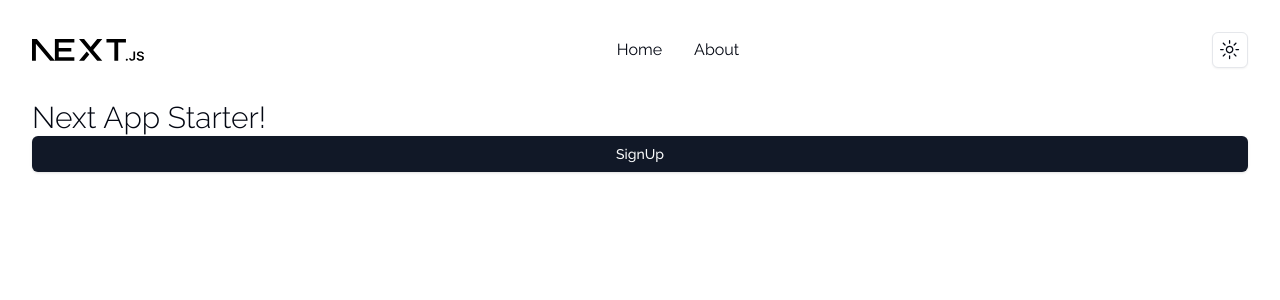
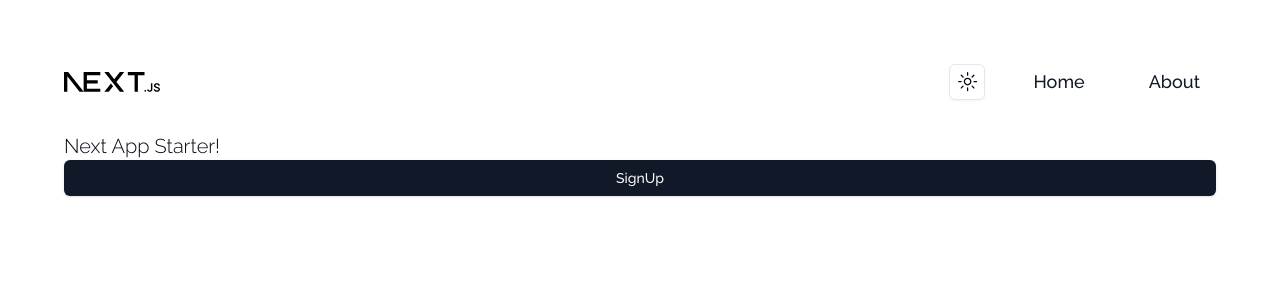
Before and after one commit to Akshay-Priyadarshi/next-starter, a Next.js app: page / in a window 1280 px wide. Shown: the top 300 px of the page. Built offline with nearby package versions, Linux system fonts and the light colour scheme.

Commit message:
Fixed the navbar to be responsive

```diff
--- a/package.json
+++ b/package.json
@@ -10,6 +10,7 @@
     "format": "prettier --write ."
   },
   "dependencies": {
+    "@radix-ui/react-dialog": "^1.0.5",
     "@radix-ui/react-dropdown-menu": "^2.0.6",
     "@radix-ui/react-icons": "^1.3.0",
     "@radix-ui/react-slot": "^1.0.2",
--- a/src/app/layout.tsx
+++ b/src/app/layout.tsx
@@ -19,8 +19,14 @@
   children: React.ReactNode
 }>) {
   return (
-    <html lang="en">
-      <body className={cn(raleway.className, poppins.className, "m-8")}>
+    <html lang="en" suppressHydrationWarning>
+      <body
+        className={cn(
+          raleway.className,
+          poppins.className,
+          "m-8 md:m-12 lg:m-16"
+        )}
+      >
         <Providers>
           <Navbar />
           {children}
--- a/src/app/page.tsx
+++ b/src/app/page.tsx
@@ -3,7 +3,7 @@
 export default function Home() {
   return (
     <main className="flex flex-col justify-start">
-      <h1 className="font-light text-3xl">Next App Starter!</h1>
+      <h1 className="font-light text-xl">Next App Starter!</h1>
       <Button>SignUp</Button>
     </main>
   )
--- a/src/components/menubar.tsx
+++ b/src/components/menubar.tsx
@@ -1,15 +1,26 @@
 import Link from "next/link"
 import React from "react"
+import { Button } from "./ui/button"
 
-const Menubar = () => {
+interface MenubarProps
+  extends React.DetailedHTMLProps<
+    React.HTMLAttributes<HTMLUListElement>,
+    HTMLUListElement
+  > {}
+
+const Menubar = ({ ...props }: MenubarProps) => {
   return (
-    <ul className="hidden md:flex md:justify-between md:items-center">
-      <li className="mr-8">
-        <Link href={"/"}>Home</Link>
-      </li>
-      <li>
-        <Link href={"/about"}>About</Link>
-      </li>
+    <ul {...props}>
+      <Button variant={"link"} asChild>
+        <Link href={"/"}>
+          <p className={"text-lg"}>Home</p>
+        </Link>
+      </Button>
+      <Button variant={"link"} asChild>
+        <Link href={"/about"}>
+          <p className={"text-lg"}>About</p>
+        </Link>
+      </Button>
     </ul>
   )
 }
--- /dev/null
+++ b/src/components/modal-menubar.tsx
@@ -0,0 +1,46 @@
+import { HamburgerMenuIcon, Cross1Icon } from "@radix-ui/react-icons"
+import React from "react"
+import Menubar from "./menubar"
+import { ModeToggle } from "./mode-toggle"
+import { Button } from "./ui/button"
+import {
+  Sheet,
+  SheetTrigger,
+  SheetContent,
+  SheetFooter,
+  SheetClose
+} from "./ui/sheet"
+
+const ModalMenubar = () => {
+  return (
+    <Sheet>
+      <div className={"flex flex-row space-x-4"}>
+        <ModeToggle />
+        <SheetTrigger asChild>
+          <Button className={"md:hidden"} variant={"outline"} size={"icon"}>
+            <HamburgerMenuIcon />
+          </Button>
+        </SheetTrigger>
+      </div>
+      <SheetContent
+        className={"bg-popover opacity-90 h-fit py-20"}
+        side={"right"}
+      >
+        <Menubar className={"flex flex-col space-y-10"} />
+        <SheetFooter>
+          <SheetClose asChild>
+            <Button
+              className={"absolute top-8 right-8"}
+              variant={"outline"}
+              size={"icon"}
+            >
+              <Cross1Icon />
+            </Button>
+          </SheetClose>
+        </SheetFooter>
+      </SheetContent>
+    </Sheet>
+  )
+}
+
+export default ModalMenubar
--- a/src/components/navbar.tsx
+++ b/src/components/navbar.tsx
@@ -1,20 +1,25 @@
 import Image from "next/image"
 import React from "react"
 import BrandLogo from "../../public/next.svg"
+import Link from "next/link"
+import ModalMenubar from "./modal-menubar"
 import Menubar from "./menubar"
-import { ModeToggle } from "./mode-toggle"
 
 const Navbar = () => {
   return (
     <nav className="w-full flex justify-between items-center mb-8">
-      <Image
-        className="w-28 dark:invert"
-        src={BrandLogo}
-        alt="brand-logo"
-        priority
-      />
-      <Menubar />
-      <ModeToggle />
+      <Link href={"/"}>
+        <Image
+          className="w-24 dark:invert"
+          src={BrandLogo}
+          alt="brand-logo"
+          priority
+        />
+      </Link>
+      <div className={"flex flex-row items-center space-x-8"}>
+        <ModalMenubar />
+        <Menubar className="hidden md:flex space-x-8" />
+      </div>
     </nav>
   )
 }
--- /dev/null
+++ b/src/components/ui/sheet.tsx
@@ -0,0 +1,135 @@
+"use client"
+
+import * as React from "react"
+import * as SheetPrimitive from "@radix-ui/react-dialog"
+import { cva, type VariantProps } from "class-variance-authority"
+
+import { cn } from "@/lib/utils"
+
+const Sheet = SheetPrimitive.Root
+
+const SheetTrigger = SheetPrimitive.Trigger
+
+const SheetClose = SheetPrimitive.Close
+
+const SheetPortal = SheetPrimitive.Portal
+
+const SheetOverlay = React.forwardRef<
+  React.ElementRef<typeof SheetPrimitive.Overlay>,
+  React.ComponentPropsWithoutRef<typeof SheetPrimitive.Overlay>
+>(({ className, ...props }, ref) => (
+  <SheetPrimitive.Overlay
+    className={cn(
+      "fixed inset-0 z-50 bg-black/80  data-[state=open]:animate-in data-[state=closed]:animate-out data-[state=closed]:fade-out-0 data-[state=open]:fade-in-0",
+      className
+    )}
+    {...props}
+    ref={ref}
+  />
+))
+SheetOverlay.displayName = SheetPrimitive.Overlay.displayName
+
+const sheetVariants = cva(
+  "fixed z-50 gap-4 bg-background p-6 shadow-lg transition ease-in-out data-[state=open]:animate-in data-[state=closed]:animate-out data-[state=closed]:duration-300 data-[state=open]:duration-500",
+  {
+    variants: {
+      side: {
+        top: "inset-x-0 top-0 border-b data-[state=closed]:slide-out-to-top data-[state=open]:slide-in-from-top",
+        bottom:
+          "inset-x-0 bottom-0 border-t data-[state=closed]:slide-out-to-bottom data-[state=open]:slide-in-from-bottom",
+        left: "inset-y-0 left-0 h-full w-3/4 border-r data-[state=closed]:slide-out-to-left data-[state=open]:slide-in-from-left sm:max-w-sm",
+        right:
+          "inset-y-0 right-0 h-full w-3/4 border-l data-[state=closed]:slide-out-to-right data-[state=open]:slide-in-from-right sm:max-w-sm"
+      }
+    },
+    defaultVariants: {
+      side: "right"
+    }
+  }
+)
+
+interface SheetContentProps
+  extends React.ComponentPropsWithoutRef<typeof SheetPrimitive.Content>,
+    VariantProps<typeof sheetVariants> {}
+
+const SheetContent = React.forwardRef<
+  React.ElementRef<typeof SheetPrimitive.Content>,
+  SheetContentProps
+>(({ side = "right", className, children, ...props }, ref) => (
+  <SheetPortal>
+    <SheetOverlay />
+    <SheetPrimitive.Content
+      ref={ref}
+      className={cn(sheetVariants({ side }), className)}
+      {...props}
+    >
+      {children}
+    </SheetPrimitive.Content>
+  </SheetPortal>
+))
+SheetContent.displayName = SheetPrimitive.Content.displayName
+
+const SheetHeader = ({
+  className,
+  ...props
+}: React.HTMLAttributes<HTMLDivElement>) => (
+  <div
+    className={cn(
+      "flex flex-col space-y-2 text-center sm:text-left",
+      className
+    )}
+    {...props}
+  />
+)
+SheetHeader.displayName = "SheetHeader"
+
+const SheetFooter = ({
+  className,
+  ...props
+}: React.HTMLAttributes<HTMLDivElement>) => (
+  <div
+    className={cn(
+      "flex flex-col-reverse sm:flex-row sm:justify-end sm:space-x-2",
+      className
+    )}
+    {...props}
+  />
+)
+SheetFooter.displayName = "SheetFooter"
+
+const SheetTitle = React.forwardRef<
+  React.ElementRef<typeof SheetPrimitive.Title>,
+  React.ComponentPropsWithoutRef<typeof SheetPrimitive.Title>
+>(({ className, ...props }, ref) => (
+  <SheetPrimitive.Title
+    ref={ref}
+    className={cn("text-lg font-semibold text-foreground", className)}
+    {...props}
+  />
+))
+SheetTitle.displayName = SheetPrimitive.Title.displayName
+
+const SheetDescription = React.forwardRef<
+  React.ElementRef<typeof SheetPrimitive.Description>,
+  React.ComponentPropsWithoutRef<typeof SheetPrimitive.Description>
+>(({ className, ...props }, ref) => (
+  <SheetPrimitive.Description
+    ref={ref}
+    className={cn("text-sm text-muted-foreground", className)}
+    {...props}
+  />
+))
+SheetDescription.displayName = SheetPrimitive.Description.displayName
+
+export {
+  Sheet,
+  SheetPortal,
+  SheetOverlay,
+  SheetTrigger,
+  SheetClose,
+  SheetContent,
+  SheetHeader,
+  SheetFooter,
+  SheetTitle,
+  SheetDescription
+}
--- a/tailwind.config.ts
+++ b/tailwind.config.ts
@@ -18,6 +18,14 @@
       }
     },
     extend: {
+      screens: {
+        xs: "320",
+        sm: "425px",
+        md: "768px",
+        lg: "1024px",
+        xl: "1440px",
+        "2xl": "2560px"
+      },
       colors: {
         border: "hsl(var(--border))",
         input: "hsl(var(--input))",
```
Also changed, not shown: 1 other file (tests, documents, lock files or other folders).
